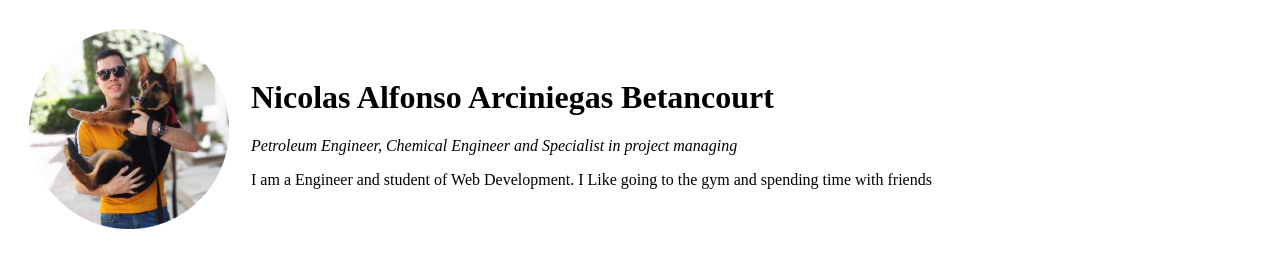
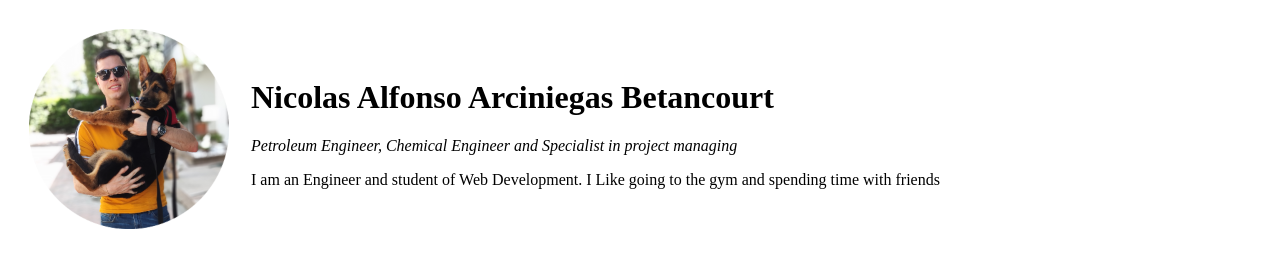
Before and after one commit to NicoArci/CV, a plain HTML site: page index.html in a window 1280 px wide. Shown: the top 260 px of the page. Drawn offline with Linux system fonts and the light colour scheme.

Commit message:
Update index.html

```diff
--- a/index.html
+++ b/index.html
@@ -13,7 +13,7 @@
       <td>
         <h1>Nicolas Alfonso Arciniegas Betancourt</h1>
         <p><em>Petroleum Engineer, Chemical Engineer and Specialist in project managing</em></p>
-        <p>I am a Engineer and student of Web Development. I Like going to the gym and spending time with friends</p>
+        <p>I am an Engineer and student of Web Development. I Like going to the gym and spending time with friends</p>
       </td>
     </tr>
   </table>
```
